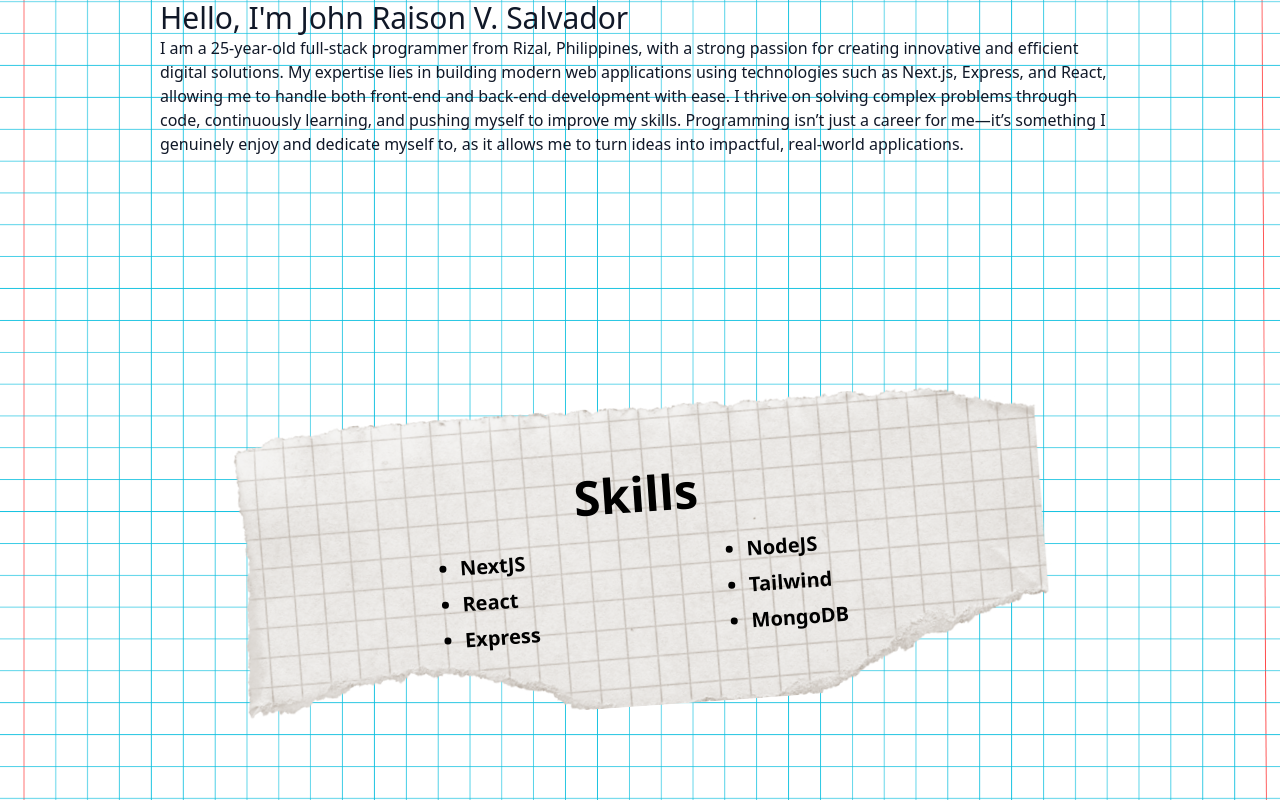
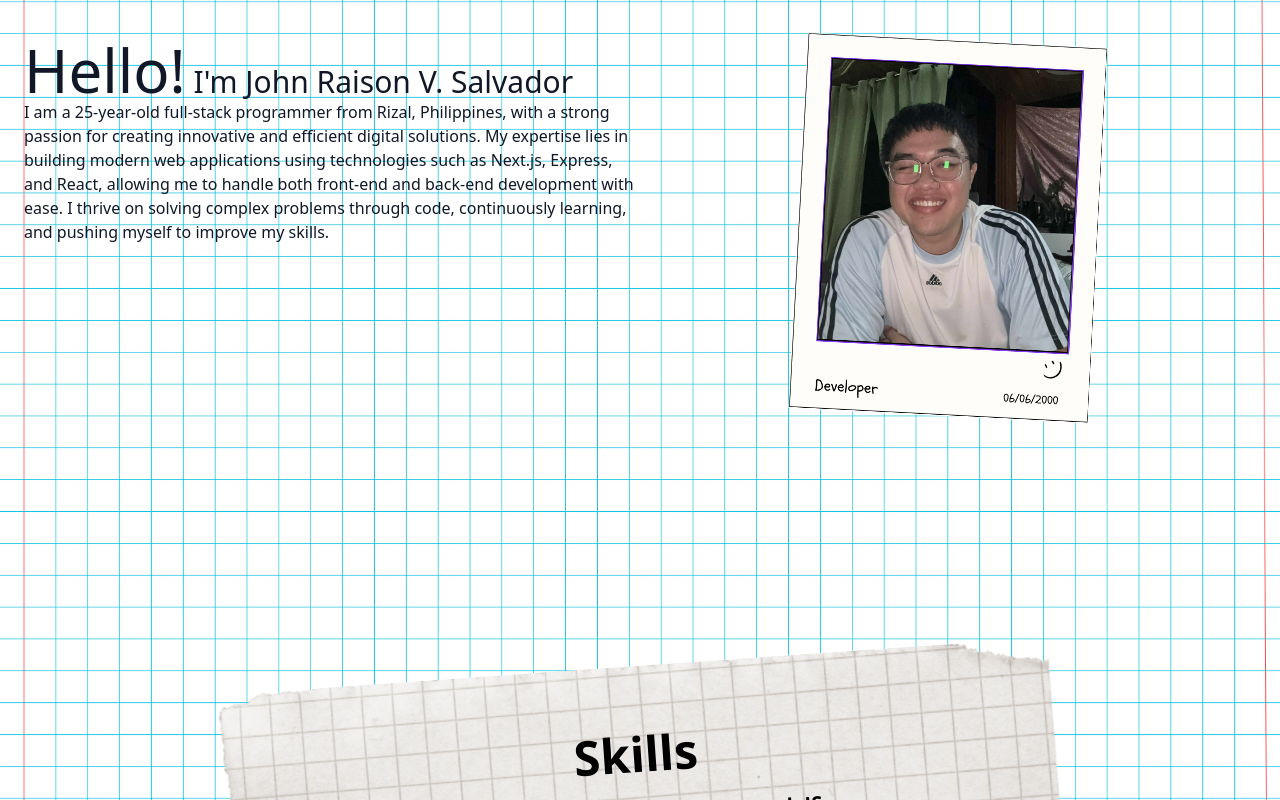
Before and after one commit to Pngtaq/portfolio, a Next.js app: page / in a window 1280 px wide. Shown: the top 800 px of the page. Built offline with nearby package versions, Linux system fonts and the light colour scheme.

Commit message:
added: my description and my image

```diff
--- a/app/page.tsx
+++ b/app/page.tsx
@@ -11,23 +11,30 @@ export default function PortfolioHome() {
   return (
     <div className="bg-gray-50 text-gray-900 scroll-smooth">
       <div
-        className="w-screen h-screen bg-cover bg-center px-40"
+        className="h-screen bg-cover bg-center px-6"
         style={{ backgroundImage: "url('/background1.png')" }}
       >
-        <div className="">
-          <h1 className="text-3xl">Hello, I&apos;m John Raison V. Salvador</h1>
-          <p>
-            I am a 25-year-old full-stack programmer from Rizal, Philippines,
-            with a strong passion for creating innovative and efficient digital
-            solutions. My expertise lies in building modern web applications
-            using technologies such as Next.js, Express, and React, allowing me
-            to handle both front-end and back-end development with ease. I
-            thrive on solving complex problems through code, continuously
-            learning, and pushing myself to improve my skills. Programming isn’t
-            just a career for me—it’s something I genuinely enjoy and dedicate
-            myself to, as it allows me to turn ideas into impactful, real-world
-            applications.
-          </p>
+        <div className="grid grid-cols-2 pt-10">
+          <div className="justify-self-center">
+            <h1 className="text-3xl">
+              <span className="text-6xl">Hello!</span> I&apos;m John Raison V.
+              Salvador
+            </h1>
+            <p>
+              I am a 25-year-old full-stack programmer from Rizal, Philippines,
+              with a strong passion for creating innovative and efficient
+              digital solutions. My expertise lies in building modern web
+              applications using technologies such as Next.js, Express, and
+              React, allowing me to handle both front-end and back-end
+              development with ease. I thrive on solving complex problems
+              through code, continuously learning, and pushing myself to improve
+              my skills.
+            </p>
+          </div>
+
+          <div className="justify-self-center rotate-[3deg]">
+            <Image src="/me.png" width={300} height={30} alt="me" />
+          </div>
         </div>
 
         <div className="flex items-center justify-center h-full">
```
Also changed, not shown: public/me.png (added).
